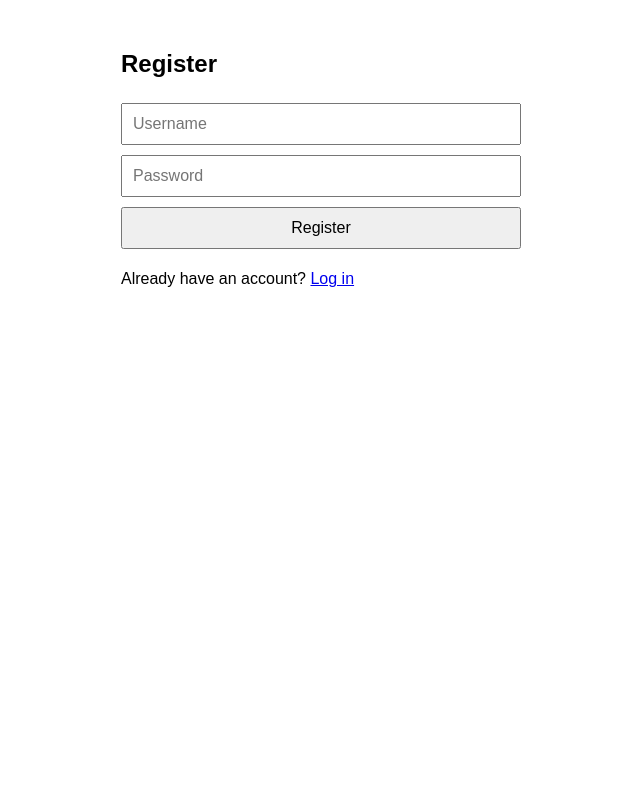
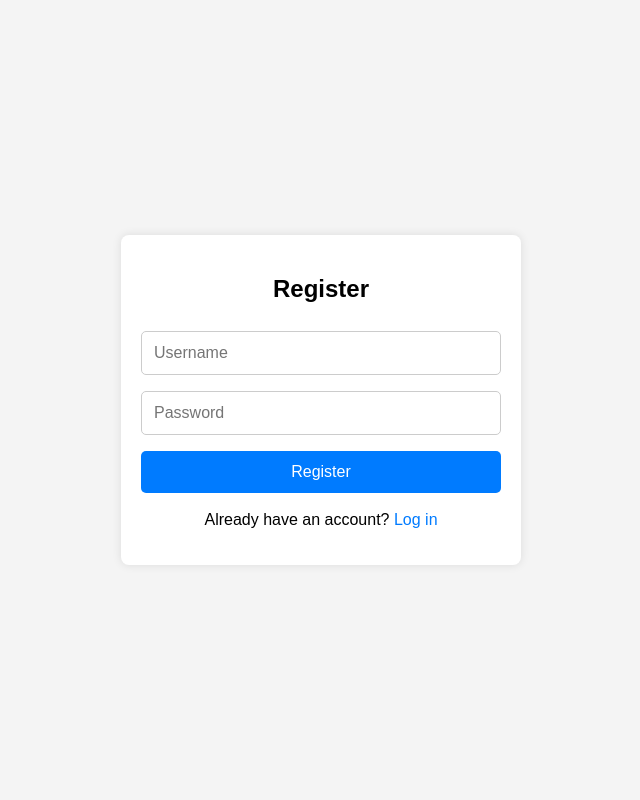
Before and after one commit to tallbeenboy/urban-couscous, a Flask app: page /register in a window 1280 px wide. Shown: the whole page, without its empty margins (319-959 px from the left). Run offline with Flask 3, Linux system fonts and the light colour scheme; parts of the project's set-up code (start-up, migrations or seed data) failed here and were passed over.

Commit message:
Update register.html

```diff
--- a/templates/register.html
+++ b/templates/register.html
@@ -3,15 +3,83 @@
 <head>
   <link rel="icon" type="image/x-icon" href="{{ url_for('static', filename='MD.ico') }}">
   <meta charset="UTF-8">
+  <meta name="viewport" content="width=device-width, initial-scale=1.0">
   <title>Register</title>
   <style>
-    body { font-family: sans-serif; max-width: 400px; margin: 50px auto; }
-    form { display: flex; flex-direction: column; }
-    input, button { margin: 5px 0; padding: 10px; font-size: 1rem; }
-    .error { color: red; }
+    * {
+      box-sizing: border-box;
+    }
+
+    body {
+      font-family: sans-serif;
+      margin: 0;
+      padding: 0;
+      display: flex;
+      justify-content: center;
+      align-items: center;
+      min-height: 100vh;
+      background-color: #f4f4f4;
+    }
+
+    .container {
+      width: 100%;
+      max-width: 400px;
+      padding: 20px;
+      background: white;
+      box-shadow: 0 0 10px rgba(0,0,0,0.1);
+      border-radius: 8px;
+    }
+
+    h2 {
+      text-align: center;
+    }
+
+    form {
+      display: flex;
+      flex-direction: column;
+    }
+
+    input, button {
+      margin: 8px 0;
+      padding: 12px;
+      font-size: 1rem;
+      border: 1px solid #ccc;
+      border-radius: 5px;
+    }
+
+    button {
+      background-color: #007BFF;
+      color: white;
+      border: none;
+      cursor: pointer;
+    }
+
+    button:hover {
+      background-color: #0056b3;
+    }
+
+    .error {
+      color: red;
+      text-align: center;
+    }
+
+    p {
+      text-align: center;
+      margin-top: 10px;
+    }
+
+    a {
+      color: #007BFF;
+      text-decoration: none;
+    }
+
+    a:hover {
+      text-decoration: underline;
+    }
   </style>
 </head>
 <body>
+  <div class="container">
     <h2>Register</h2>
     <form method="POST">
       <input name="username" placeholder="Username" required>
@@ -22,5 +90,6 @@
       <p class="error">{{ error }}</p>
     {% endif %}
     <p>Already have an account? <a href="{{ url_for('login') }}">Log in</a></p>
+  </div>
 </body>
 </html>
```
Lines whose indentation alone changed are shown as unchanged.
